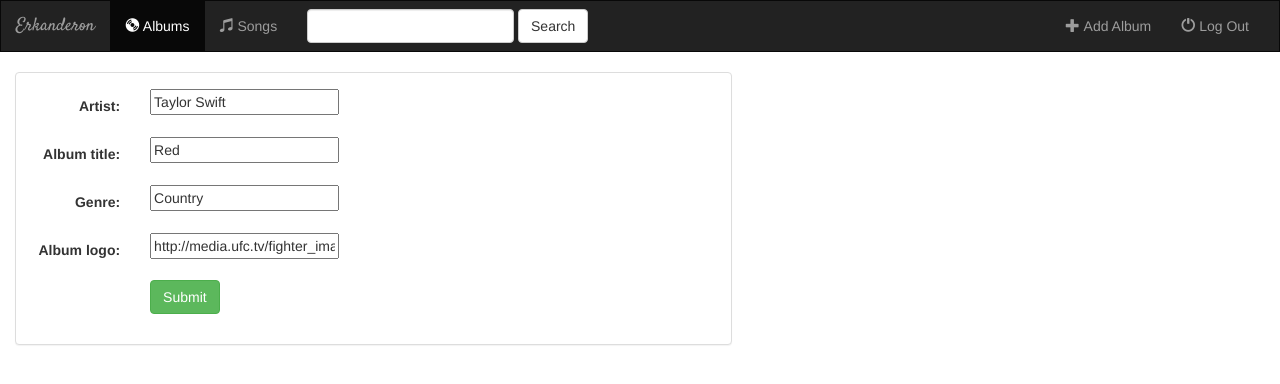
After one commit to erkanderon/django-tutorial-simple-app, a Django app: page /music/album/1/ in a window 1280 px wide. The commit adds this page. Shown: the top 384 px of the page. Run offline with Django 3.2, Linux system fonts and the light colour scheme; data comes from the database, SQL or seed files in the repository; both versions use the stored data as it was after the commit; some libraries are stand-ins or nearby versions.

Commit message:
UpdateView and DeleteView is completed

```diff
--- a/music/models.py
+++ b/music/models.py
@@ -1,4 +1,5 @@
 from django.db import models
+from django.core.urlresolvers import reverse
 
 # Create your models here.
 
@@ -8,6 +9,9 @@ class Album(models.Model):
 	album_title = models.CharField(max_length=500)
 	genre = models.CharField(max_length=100)
 	album_logo = models.CharField(max_length=1000)
+
+	def get_absolute_url(self):
+		return reverse('music:detail', kwargs={'pk':self.pk})
 
 	def __str__(self):
 		return self.album_title + ' - ' + self.artist
--- a/music/static/music/styles.css
+++ b/music/static/music/styles.css
@@ -19,3 +19,7 @@
 .glyphicon-star.active {
     color: #FDB230;
 }
+.thumbnail a img{
+	height: 190px;
+    width: 100%;
+}
--- /dev/null
+++ b/music/templates/music/album_form.html
@@ -0,0 +1,29 @@
+{% extends 'music/base.html' %}
+{% block title %}Album Add{% endblock %}
+{% block body %}
+<div class="container-fluid">
+	<div class="row">
+
+		<div class="col-xs-12 col-md-7">
+			<div class="panel panel-default">
+				<div class="panel-body">
+
+					<form class="form-horizontal" action="" method="post" enctype="multipart/form-data">
+						{% csrf_token %}
+						{% include 'music/form_template.html' %}
+						<div class="form-group">
+							<div class="col-sm-offset-2 col-sm-10">
+								<button type="submit" class="btn btn-success">Submit</button>
+							</div>
+						</div>
+					</form>
+
+				</div>
+			</div>
+		</div>
+
+	</div>
+</div>
+
+
+{% endblock %}
--- a/music/templates/music/base.html
+++ b/music/templates/music/base.html
@@ -50,7 +50,7 @@
 
 			<ul class="nav navbar-nav navbar-right">
 				<li class="">
-					<a href=" {% url 'music:index' %} ">
+					<a href=" {% url 'music:album-add' %} ">
 						<span class="glyphicon glyphicon-plus" aria-hidden="true"></span>&nbsp;Add Album
 					</a>
 				</li>
--- /dev/null
+++ b/music/templates/music/form_template.html
@@ -0,0 +1,9 @@
+{% for field in form %}
+	<div class="form-group">
+		<div class="col-sm-offset-2 col-sm-10">
+			<span class="text-danger small"> {{field.errors}}</span>
+		</div>
+		<label class="control-label col-xs-2">{{field.label_tag}}</label>
+		<div class="col-sm-10">{{field}}</div>
+	</div>
+{% endfor %}
--- a/music/templates/music/index2.html
+++ b/music/templates/music/index2.html
@@ -11,7 +11,7 @@
         </div>
         {% if all_albums %}
             {% for album in all_albums %}
-                <div class="col-sm-4 col-lg-4">
+                <div class="col-sm-6 col-md-6 col-xs-12 col-lg-3">
                     <div class="thumbnail">
                         <a href="{% url 'music:detail' album.id %}">
                             <img src="{{ album.album_logo }}" class="img-responsive">
@@ -24,7 +24,7 @@
                             <a href="{% url 'music:detail' album.id %}" class="btn btn-primary btn-sm" role="button">View Details</a>
 
                             <!-- Delete Album -->
-                            <form action="#" method="post" style="display: inline;">
+                            <form action="{% url 'music:album-delete' album.id %}" method="post" style="display: inline;">
                                 {% csrf_token %}
                                 <input type="hidden" name="album_id" value="{{ album.id }}" />
                                 <button type="submit" class="btn btn-default btn-sm">
--- a/music/urls.py
+++ b/music/urls.py
@@ -12,8 +12,14 @@ urlpatterns = [
     # /music/172
     url(r'^(?P<pk>[0-9]+)$', views.DetailView.as_view(), name='detail'),
 
+    # /music/album/add
+    url(r'album/add/$', views.AlbumCreate.as_view(), name='album-add'),
 
+    # /music/album/2
+    url(r'album/(?P<pk>[0-9]+)/$', views.AlbumUpdate.as_view(), name='album-update'),
 
+    # /music/album/2/delete
+    url(r'album/(?P<pk>[0-9]+)/delete$', views.AlbumDelete.as_view(), name='album-delete'),
 
 
 ]
--- a/music/views.py
+++ b/music/views.py
@@ -1,5 +1,7 @@
 from django.views import generic
 from .models import Album
+from django.views.generic.edit import CreateView, UpdateView, DeleteView
+from django.core.urlresolvers import reverse_lazy
 
 
 
@@ -16,3 +18,17 @@ class IndexView(generic.ListView):
 class DetailView(generic.DetailView):
 	model = Album
 	template_name = "music/detail2.html"
+
+
+class AlbumCreate(CreateView):
+	model = Album
+	fields = ['artist','album_title','genre','album_logo']
+
+
+class AlbumUpdate(UpdateView):
+	model = Album
+	fields = ['artist','album_title','genre','album_logo']
+
+class AlbumDelete(DeleteView):
+	model = Album
+	success_url = reverse_lazy('music:index')
```
Also changed, not shown: db.sqlite3.
